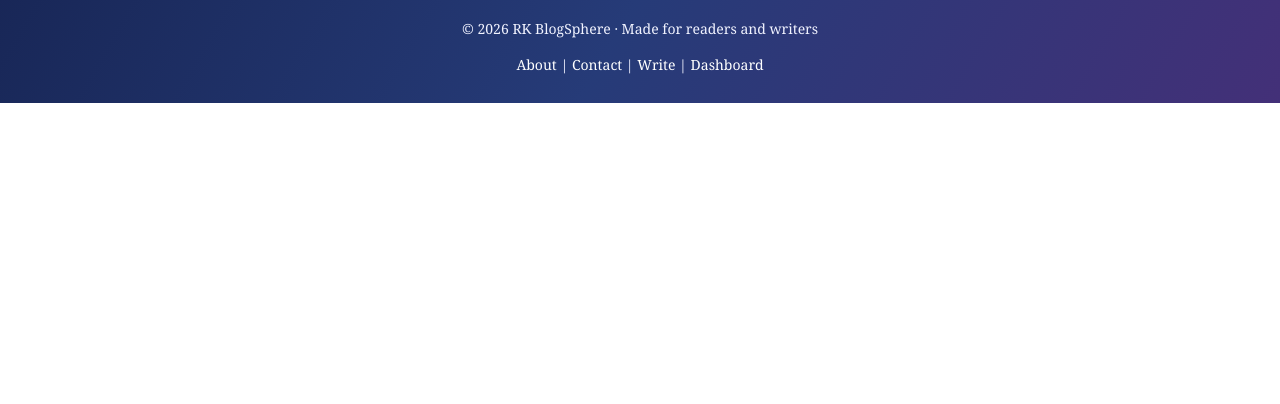
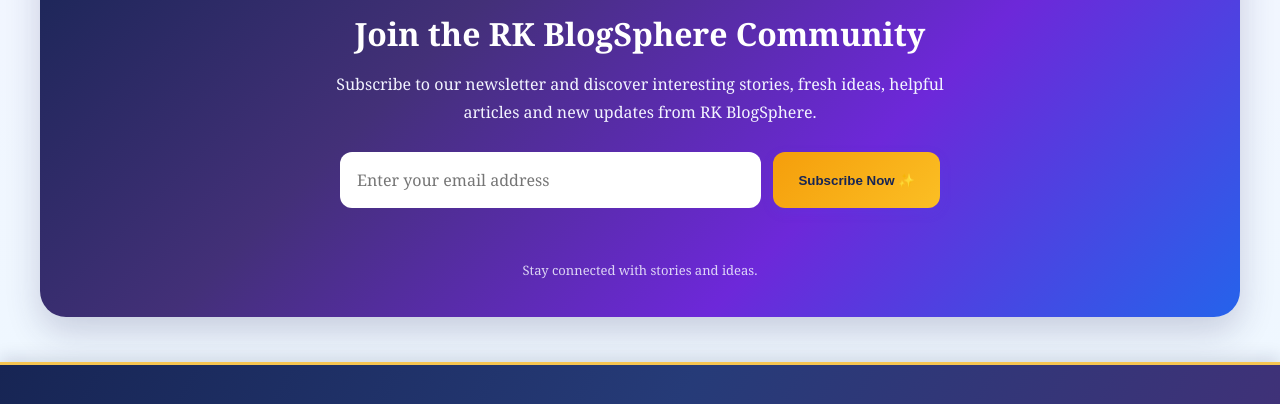
Before and after one commit to rkhiladi001/BlogSphere, a plain HTML site: page index.html in a window 1280 px wide. Shown: the part 1391-1795 px from the top of the page. Before the commit the page ends 1494 px from the top, so only its background shows below. Drawn offline with nearby package versions, Linux system fonts and the light colour scheme; no server answers.

Commit message:
Enhance HTML structure with new meta and newsletter
Updated meta tags and added newsletter section with form.

```diff
--- a/index.html
+++ b/index.html
@@ -1,17 +1,18 @@
-
 <!DOCTYPE html>
 <html lang="en">
 <head>
+
 <meta charset="UTF-8">
 <meta name="viewport" content="width=device-width,initial-scale=1">
 
 <title>RK BlogSphere</title>
+
 <meta name="description" content="RK BlogSphere - Read informative articles, trending topics, technology, education, news and helpful blogs.">
 <meta name="keywords" content="RK BlogSphere, blogs, education, technology, news, articles, trending topics">
 <meta name="author" content="RK BlogSphere">
-<meta name="theme-color" content="#111827">
+<meta name="theme-color" content="#172554">
 
-<meta name="google-site-verification" content="bBL84guGnt4KX02H6-aLKyRtq_pavFa4VCO5gLa5WHE" />
+<meta name="google-site-verification" content="bBL84guGnt4KX02H6-aLKyRtq_pavFa4VCO5gLa5WHE">
 
 <meta property="og:title" content="RK BlogSphere">
 <meta property="og:description" content="Explore informative blogs, trending topics, education, technology and more on RK BlogSphere.">
@@ -29,6 +30,7 @@
 <link rel="stylesheet" href="style.css">
 
 <style>
+
 .rkb-logo-image{
 display:block;
 object-fit:contain;
@@ -94,9 +96,107 @@ gap:10px;
 margin:25px 0;
 }
 
-.page-links a{
-text-decoration:none;
+/* NEWSLETTER SECTION */
+
+.newsletter-section{
+margin:45px 0;
+padding:40px 25px;
+border-radius:26px;
+background:linear-gradient(
+135deg,
+#172554,
+#433078,
+#6d28d9,
+#2563eb
+);
+color:white;
+text-align:center;
+box-shadow:0 15px 35px rgba(39,39,90,.2);
+overflow:hidden;
 }
+
+.newsletter-section h2{
+color:white;
+font-size:32px;
+margin-bottom:15px;
+}
+
+.newsletter-section p{
+color:#f3f4ff;
+max-width:650px;
+margin:12px auto;
+line-height:1.8;
+}
+
+.newsletter-decoration{
+font-size:40px;
+margin-bottom:15px;
+}
+
+.newsletter-form{
+display:flex;
+flex-wrap:wrap;
+justify-content:center;
+gap:12px;
+max-width:600px;
+margin:25px auto 0;
+}
+
+.newsletter-form input{
+flex:1 1 240px;
+min-width:0;
+padding:15px;
+border-radius:12px;
+border:2px solid transparent;
+background:white;
+color:#172554;
+}
+
+.newsletter-form button{
+background:linear-gradient(135deg,#f59e0b,#fbbf24);
+color:#172554;
+padding:15px 25px;
+border-radius:12px;
+font-weight:bold;
+}
+
+.newsletter-form button:hover{
+background:#fde68a;
+}
+
+.newsletter-message{
+min-height:24px;
+font-weight:bold;
+margin-top:15px;
+}
+
+.newsletter-note{
+font-size:13px;
+opacity:.85;
+}
+
+@media(max-width:600px){
+
+.newsletter-section{
+padding:28px 18px;
+}
+
+.newsletter-section h2{
+font-size:26px;
+}
+
+.newsletter-form{
+flex-direction:column;
+}
+
+.newsletter-form input,
+.newsletter-form button{
+width:100%;
+box-sizing:border-box;
+}
+
+}
+
 </style>
 </head>
 
@@ -133,6 +233,8 @@ RK <span>BlogSphere</span>
 </header>
 
 <main>
+
+<!-- HERO -->
 
 <section class="hero" id="home">
 
@@ -188,39 +290,124 @@ Grow.
 
 </section>
 
+<!-- QUICK LINKS -->
+
 <div class="page-links">
-<a class="btn secondary" href="write.html">Write an Article</a>
-<a class="btn secondary" href="dashboard.html">Dashboard</a>
-<a class="btn secondary" href="about.html">About Us</a>
-<a class="btn secondary" href="contact.html">Contact Us</a>
+
+<a class="btn secondary" href="write.html">
+Write an Article
+</a>
+
+<a class="btn secondary" href="dashboard.html">
+Dashboard
+</a>
+
+<a class="btn secondary" href="about.html">
+About Us
+</a>
+
+<a class="btn secondary" href="contact.html">
+Contact Us
+</a>
+
 </div>
+
+<!-- ARTICLE SEARCH -->
 
 <section class="toolbar" id="feed">
 
-<input id="search" placeholder="Search articles…">
+<input
+id="searchInput"
+placeholder="Search articles…"
+type="search">
 
 <select id="categoryFilter">
 <option value="">All categories</option>
 </select>
 
-<button id="refreshBtn" class="btn secondary" type="button">
+<button
+id="refreshBtn"
+class="btn secondary"
+type="button">
 Refresh
 </button>
 
 </section>
 
+<!-- ARTICLE FEED -->
+
 <section>
 
 <div class="sectionhead">
+
 <h2>Latest stories</h2>
-<span id="feedStatus">Loading…</span>
+
+<span id="feedStatus">
+Loading…
+</span>
+
 </div>
 
 <div id="posts" class="posts"></div>
 
 </section>
 
+<!-- NEWSLETTER / SUBSCRIBE -->
+
+<section
+class="newsletter-section"
+id="newsletter">
+
+<div class="newsletter-decoration">
+✉ ✨
+</div>
+
+<h2>
+Join the RK BlogSphere Community
+</h2>
+
+<p>
+Subscribe to our newsletter and discover
+interesting stories, fresh ideas, helpful articles
+and new updates from RK BlogSphere.
+</p>
+
+<form
+id="newsletterForm"
+class="newsletter-form">
+
+<input
+type="email"
+id="newsletterEmail"
+name="email"
+placeholder="Enter your email address"
+aria-label="Email address"
+autocomplete="email"
+required>
+
+<button
+type="submit"
+id="newsletterButton">
+Subscribe Now ✨
+</button>
+
+</form>
+
+<div
+id="newsletterMessage"
+class="newsletter-message"
+aria-live="polite">
+</div>
+
+<p class="newsletter-note">
+Stay connected with stories and ideas.
+</p>
+
+</section>
+
 </main>
+
+<!-- FOOTER -->
 
 <footer>
 
@@ -235,7 +422,8 @@ onerror="this.style.display='none'">
 </div>
 
 <p>
-© <span id="year"></span> RK BlogSphere · Made for readers and writers
+© <span id="year"></span>
+RK BlogSphere · Made for readers and writers
 </p>
 
 <p>
@@ -247,11 +435,18 @@ onerror="this.style.display='none'">
 
 </footer>
 
+<!-- MODAL -->
+
 <div id="modal" class="modal" hidden>
 
 <div class="modalcard">
 
-<button id="closeModal" class="close" type="button">×</button>
+<button
+id="closeModal"
+class="close"
+type="button">
+×
+</button>
 
 <div class="rkb-logo-frame">
 
@@ -268,13 +463,23 @@ onerror="this.style.display='none'">
 </div>
 
 </div>
+
+<!-- SCRIPTS -->
+
 <script src="https://cdn.jsdelivr.net/npm/@supabase/supabase-js@2"></script>
+
 <script src="config.js"></script>
+
 <script src="app.js"></script>
+
 <script src="newsletter.js"></script>
+
 <script src="scroll-top.js"></script>
+
 <script src="theme-toggle.js"></script>
+
 <script src="reading-progress.js"></script>
+
 <script src="social-share.js"></script>
 
 </body>
```
